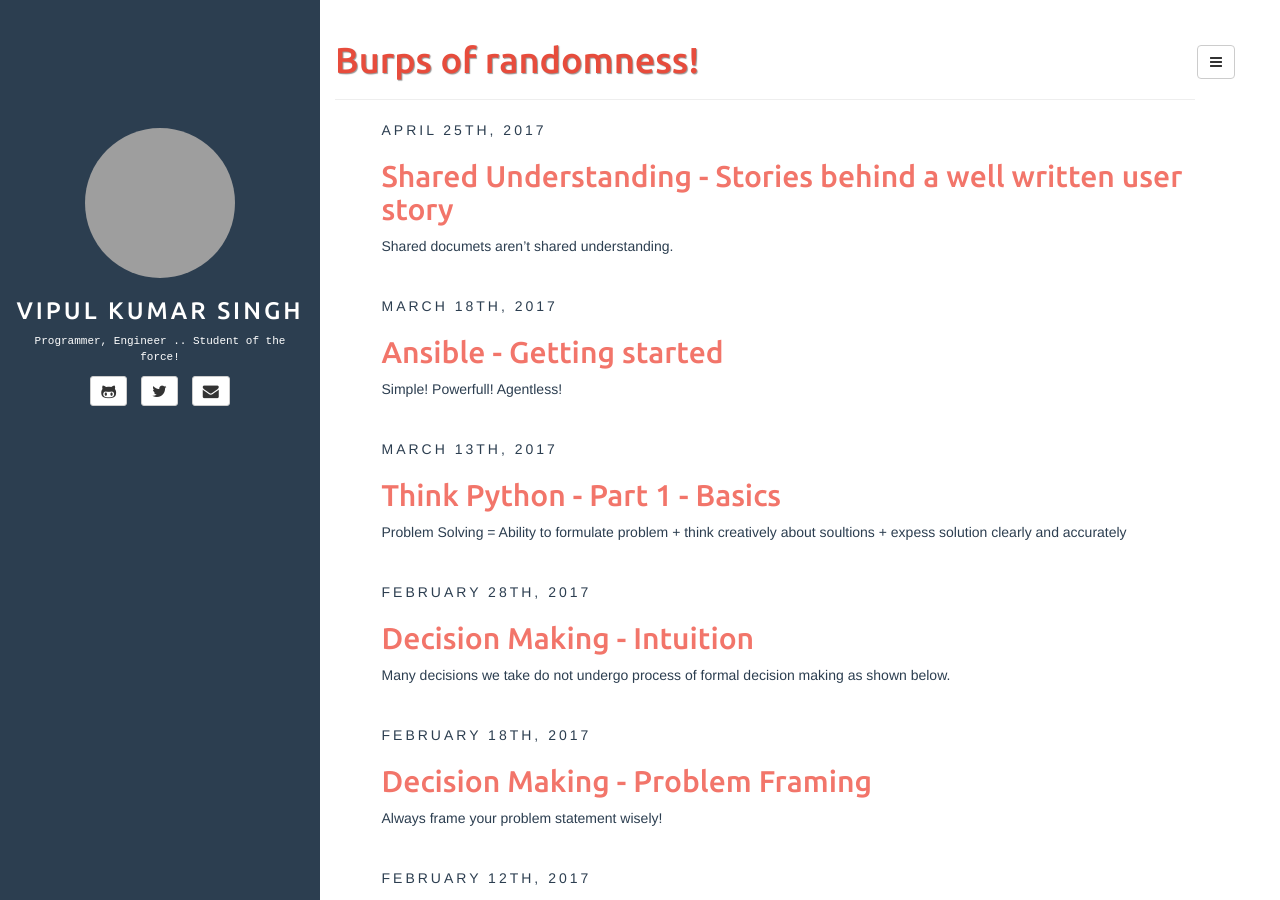
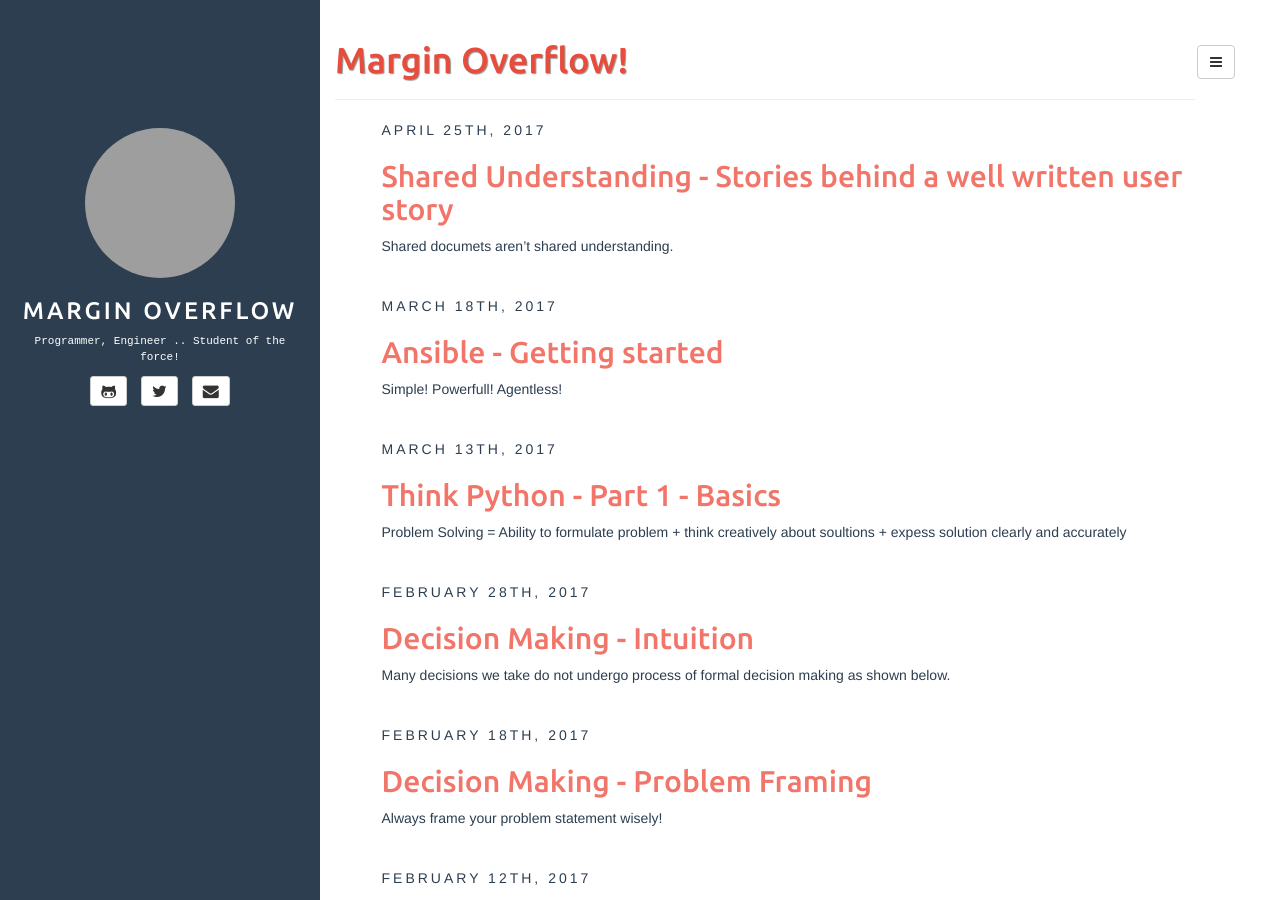
Before and after one commit to vipulkrsingh/vipulkrsingh.github.io, a Jekyll site: the page built from index.html, in a window 1280 px wide and 900 px high. Built offline with Jekyll 4.4.1, drawn with Linux system fonts in a browser that asks for light colours; a script that is not in the unit is left out; the list of posts is cut into pages by our own code; comment, search, counter and statistics services are not loaded; grey boxes are pictures that could not be loaded.

Commit message:
update name

```diff
--- a/_config.yml
+++ b/_config.yml
@@ -7,16 +7,16 @@ highlighter: rouge
 markdown: kramdown
 disqus: vipulkrsingh
 google_analytics: vipulkrsingh
-title: "Vipul Kumar Singh"
+title: "Margin Overflow"
 
 defaults:
   -
     scope:
       path: "" # empty string for all files
     values:
-      title: Burps of randomness!
+      title: Margin Overflow!
 
-description: Burp's of randomness, arising out of work, love, life and beyond.
+description: "Where code meets contemplation" # Optional tagline suggestion
 
 author:
   name: Vipul Kumar Singh
```
